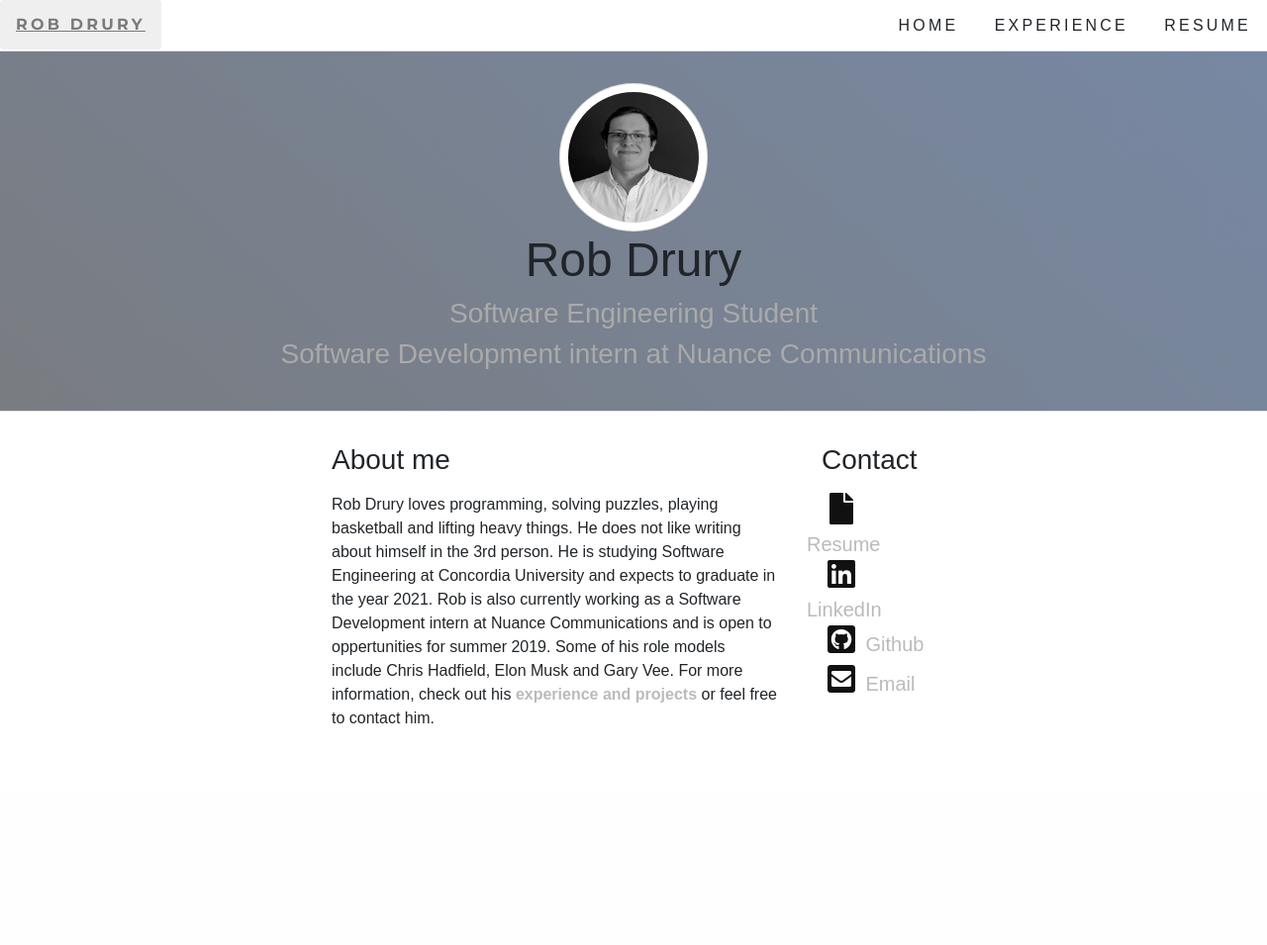
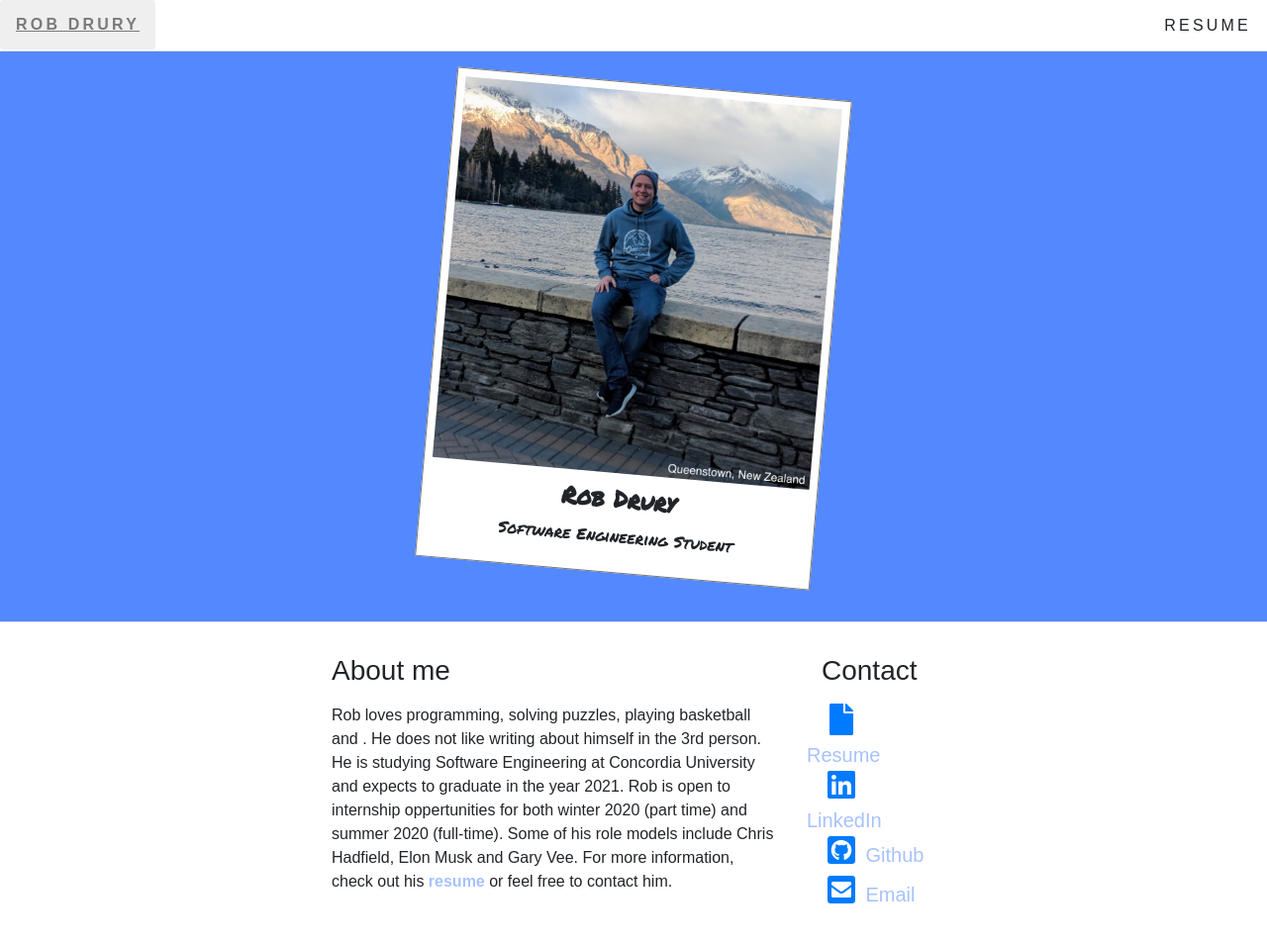
Before and after one commit to RjDrury/personalsite2019, a PHP site: page /index.html in a window 1280 px wide. Shown: the whole page at 99% size. Before the commit the page ends 731 px from the top, so only its background shows below. Run offline with PHP 8.4, Linux system fonts and the light colour scheme; some libraries are stand-ins or nearby versions.

Commit message:
added colors

```diff
--- a/index.html
+++ b/index.html
@@ -7,12 +7,22 @@
     <title>Rob Drury</title>
     <meta name="viewport" content="width=device-width, initial-scale=1">
     <link rel="stylesheet" type="text/css" media="screen" href="main.css" />
-    <link rel="stylesheet" href="https://maxcdn.bootstrapcdn.com/bootstrap/4.0.0/css/bootstrap.min.css" integrity="sha384-Gn5384xqQ1aoWXA+058RXPxPg6fy4IWvTNh0E263XmFcJlSAwiGgFAW/dAiS6JXm" crossorigin="anonymous">
-    <link rel="stylesheet" href="https://use.fontawesome.com/releases/v5.6.3/css/all.css" integrity="sha384-UHRtZLI+pbxtHCWp1t77Bi1L4ZtiqrqD80Kn4Z8NTSRyMA2Fd33n5dQ8lWUE00s/" crossorigin="anonymous">
-    <link rel="stylesheet" type="text/css" href="//fonts.googleapis.com/css?family=Merriweather:300,700,700italic,300italic|Open+Sans:700,400|Montserrat:400,700">
-    <script src="https://code.jquery.com/jquery-3.2.1.slim.min.js" integrity="sha384-KJ3o2DKtIkvYIK3UENzmM7KCkRr/rE9/Qpg6aAZGJwFDMVNA/GpGFF93hXpG5KkN" crossorigin="anonymous"></script>
-    <script src="https://cdnjs.cloudflare.com/ajax/libs/popper.js/1.12.9/umd/popper.min.js" integrity="sha384-ApNbgh9B+Y1QKtv3Rn7W3mgPxhU9K/ScQsAP7hUibX39j7fakFPskvXusvfa0b4Q" crossorigin="anonymous"></script>
-    <script src="https://maxcdn.bootstrapcdn.com/bootstrap/4.0.0/js/bootstrap.min.js" integrity="sha384-JZR6Spejh4U02d8jOt6vLEHfe/JQGiRRSQQxSfFWpi1MquVdAyjUar5+76PVCmYl" crossorigin="anonymous"></script>
+    <link rel="stylesheet" href="https://maxcdn.bootstrapcdn.com/bootstrap/4.0.0/css/bootstrap.min.css"
+        integrity="sha384-Gn5384xqQ1aoWXA+058RXPxPg6fy4IWvTNh0E263XmFcJlSAwiGgFAW/dAiS6JXm" crossorigin="anonymous">
+    <link rel="stylesheet" href="https://use.fontawesome.com/releases/v5.6.3/css/all.css"
+        integrity="sha384-UHRtZLI+pbxtHCWp1t77Bi1L4ZtiqrqD80Kn4Z8NTSRyMA2Fd33n5dQ8lWUE00s/" crossorigin="anonymous">
+    <link rel="stylesheet" type="text/css"
+        href="//fonts.googleapis.com/css?family=Merriweather:300,700,700italic,300italic|Open+Sans:700,400|Montserrat:400,700">
+    <script src="https://code.jquery.com/jquery-3.2.1.slim.min.js"
+        integrity="sha384-KJ3o2DKtIkvYIK3UENzmM7KCkRr/rE9/Qpg6aAZGJwFDMVNA/GpGFF93hXpG5KkN"
+        crossorigin="anonymous"></script>
+    <script src="https://cdnjs.cloudflare.com/ajax/libs/popper.js/1.12.9/umd/popper.min.js"
+        integrity="sha384-ApNbgh9B+Y1QKtv3Rn7W3mgPxhU9K/ScQsAP7hUibX39j7fakFPskvXusvfa0b4Q"
+        crossorigin="anonymous"></script>
+    <script src="https://maxcdn.bootstrapcdn.com/bootstrap/4.0.0/js/bootstrap.min.js"
+        integrity="sha384-JZR6Spejh4U02d8jOt6vLEHfe/JQGiRRSQQxSfFWpi1MquVdAyjUar5+76PVCmYl"
+        crossorigin="anonymous"></script>
+    <link href='https://fonts.googleapis.com/css?family=Permanent Marker' rel='stylesheet'>
 
 </head>
 
@@ -22,14 +32,9 @@
             <a href="https://rdrury.ca" class="py2 button button-transparent nav-button caps  mb0">Rob Drury</a>
         </div>
         <ul class="right list-reset m0 ">
-            <li class="inline-block m0 mb0">
-                <a href="/writing" class="button button-transparent py2 h6 nav-button caps  mb0">Home</a>
-            </li>
-            <li class="inline-block m0 mb0">
-                <a href="experiance.html" class="button button-transparent py2 h6 nav-button caps  mb0">Experience</a>
-            </li>
             <li class="inline-block m0">
-                <a href="RDRURY_CV_2019_winter.pdf" class="button button-transparent py2 h6 nav-button caps  mb0">Resume</a>
+                <a href="RDRURY_CV_2019_winter.pdf"
+                    class="button button-transparent py2 h6 nav-button caps  mb0">Resume</a>
             </li>
 
         </ul>
@@ -37,17 +42,12 @@
 
     </nav>
     <header class="px3 py3 border-bottom border-light-gray" id="home">
-        <div class="center">
-            <img src="img/50870628_771006536610627_40290220620382208_n.jpg" class="border-custom bg-white p1 border-light-gray circle square-100">
-            <div class="page-title">
-                <h1 class="my-name mt0 mb1">Rob Drury</h1>
-            </div>
-            <h2 class="my-description page-description body-font gray mt0 h3 regular">Software Engineering
-
-                <span class="highlight-container">
-                    <span class="">Student</span></h2>
-            </span>
-            <h2 class="my-description page-description body-font gray mt0 h3 regular">Software Development intern at Nuance Communications</h2>
+        <div class="center  scale-this">
+            <figure class="">
+                <img src="img/queenstown.jpg" title="Rob Drury">
+                <figcaption>Rob Drury</figcaption>
+                <p>Software Engineering Student</p>
+            </figure>
         </div>
     </header>
     <main class="container block p3">
@@ -55,7 +55,15 @@
             <div class="row">
                 <div class="col col-sm-9 px2">
                     <h3 class="mb2">About me</h3>
-                    <p class="mt0">Rob Drury loves programming, solving puzzles, playing basketball and lifting heavy things. He does not like writing about himself in the 3rd person. He is studying Software Engineering at Concordia University and expects to graduate in the year 2021. Rob is also currently working as a Software Development intern at Nuance Communications and is open to oppertunities for summer 2019. Some of his role models include Chris Hadfield, Elon Musk and Gary Vee. For more information, check out his <a href="/experiance.html" class="highlightme-special highlightme header-font">experience and projects</a> or feel free to contact him.</p>
+                    <p class="mt0">Rob loves programming, solving puzzles, playing basketball and . He does not like
+                        writing about himself in the 3rd person.
+                        He is studying Software Engineering at Concordia University and expects to graduate in the year
+                        2021.
+                        Rob is open to internship
+                        oppertunities for both winter 2020 (part time) and summer 2020 (full-time). Some of his role
+                        models include Chris Hadfield, Elon Musk and Gary Vee. For more information, check out his <a
+                            href="/experiance.html" class="highlightme-special highlightme header-font">resume</a>
+                        or feel free to contact him.</p>
                 </div>
                 <div class="col col-sm-3 px2">
                     <h3 class="mb2 pl15">Contact</h3>
@@ -64,7 +72,8 @@
                             <i class=" fa-fw fa-2x fas fa-file  mb3"></i>
                             <span class="h5 header-font highlightme-special highlightme">Resume</span>
                         </a>
-                        <a href="https://www.linkedin.com/in/robert-drury/" target="_blank" class="col dark-gray width-120">
+                        <a href="https://www.linkedin.com/in/robert-drury/" target="_blank"
+                            class="col dark-gray width-120">
                             <i class="fab fa-fw fa-2x fa-linkedin mb3"></i>
                             <span class="h5 header-font highlightme-special highlightme ">LinkedIn</span>
                         </a>
--- /dev/null
+++ b/index.php
@@ -0,0 +1 @@
+<?php header( 'Location: /index.html' ) ;  ?>
--- a/main.css
+++ b/main.css
@@ -7,12 +7,12 @@ body {
 }
 
 .nav-button {
-    font-family: Montserrat, helvetica neue, Helvetica, Arial, sans-serif;
+    font-family: 'Merriweather Sans', sans-serif !important;
     font-weight: 700;
 }
 
 .button {
-    color: #fff;
+    color: #5388FE;
     background-color: #0074d9;
     border-radius: 3px;
     -webkit-transition-duration: .05s;
@@ -39,11 +39,8 @@ a h6:hover,
 }
 
 #home {
-    background: linear-gradient(42deg, #7a7a7a, #739cdd, #7a7a7a);
+    background: #5388FE;
     background-size: 600% 600%;
-    -webkit-animation: AnimationName 15s ease infinite;
-    -moz-animation: AnimationName 15s ease infinite;
-    animation: AnimationName 15s ease infinite;
     padding-top: 2rem
 }
 
@@ -189,12 +186,15 @@ button,
 
 .center {
     text-align: center;
+    display: flex;
+    justify-content: center;
 }
 
 .square-100 {
-    width: 150px;
-    height: 150px;
+    width: 300px;
+    height: 300px;
 }
+
 
 .circle {
     border-radius: 50%
@@ -228,6 +228,7 @@ button,
 
 .my-name {
     font-size: 3rem;
+    color: white;
 }
 
 .mb1 {
@@ -244,7 +245,7 @@ button,
 }
 
 .my-description {
-    color: #aaa!important;
+    color: #C6C6C6!important;
     font-weight: 400;
 }
 
@@ -256,9 +257,6 @@ button,
     width: 120px;
 }
 
-.dark-gray {
-    color: #111
-}
 
 a:hover {
     color: !important;
@@ -266,7 +264,7 @@ a:hover {
 }
 
 .highlightme {
-    color: #7a7a7a!important;
+    color: #5388FE!important;
     font-weight: 600
 }
 
@@ -311,3 +309,34 @@ a:hover {
     padding-top: 2rem;
     padding-bottom: 2rem;
 }
+figure{
+  width: 400px;
+  margin: 0;
+  border: 1px solid #777;
+  padding: 8px;
+  box-sizing: border-box;
+  background-color: white;
+  -webkit-transform: rotate(5deg);
+  -moz-transform: rotate(5deg);
+  -webkit-transition: -webkit-transform .3s linear;
+  font-family: 'Permanent Marker', Courier, monospace,'Times New Roman', Times, serif;
+
+}
+figure :hover{
+    -webkit-transform: scale(1)!important;
+    -moz-transform: scale(1)!important;
+}
+figure img{
+  width: 100%;
+}
+figure figcaption{
+    text-align: center;
+    font-weight: 700;
+    font-size: 1.5rem;
+    padding: 8px 4px;
+}
+
+.scale-this :hover{
+  -webkit-transform: scale(1.1);
+  -moz-transform: scale(1.1);
+}
```
Also changed, not shown: img/queenstown.jpg (added).
